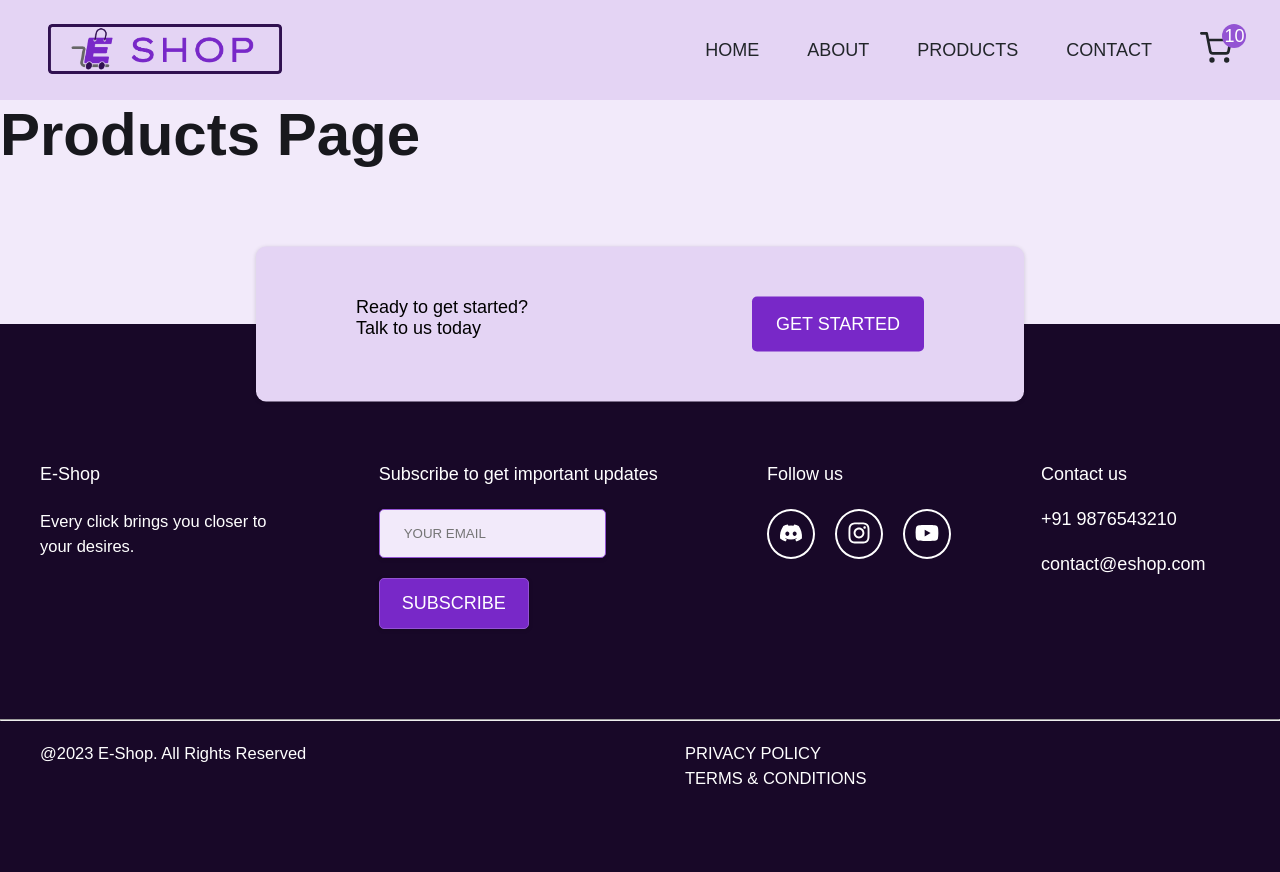
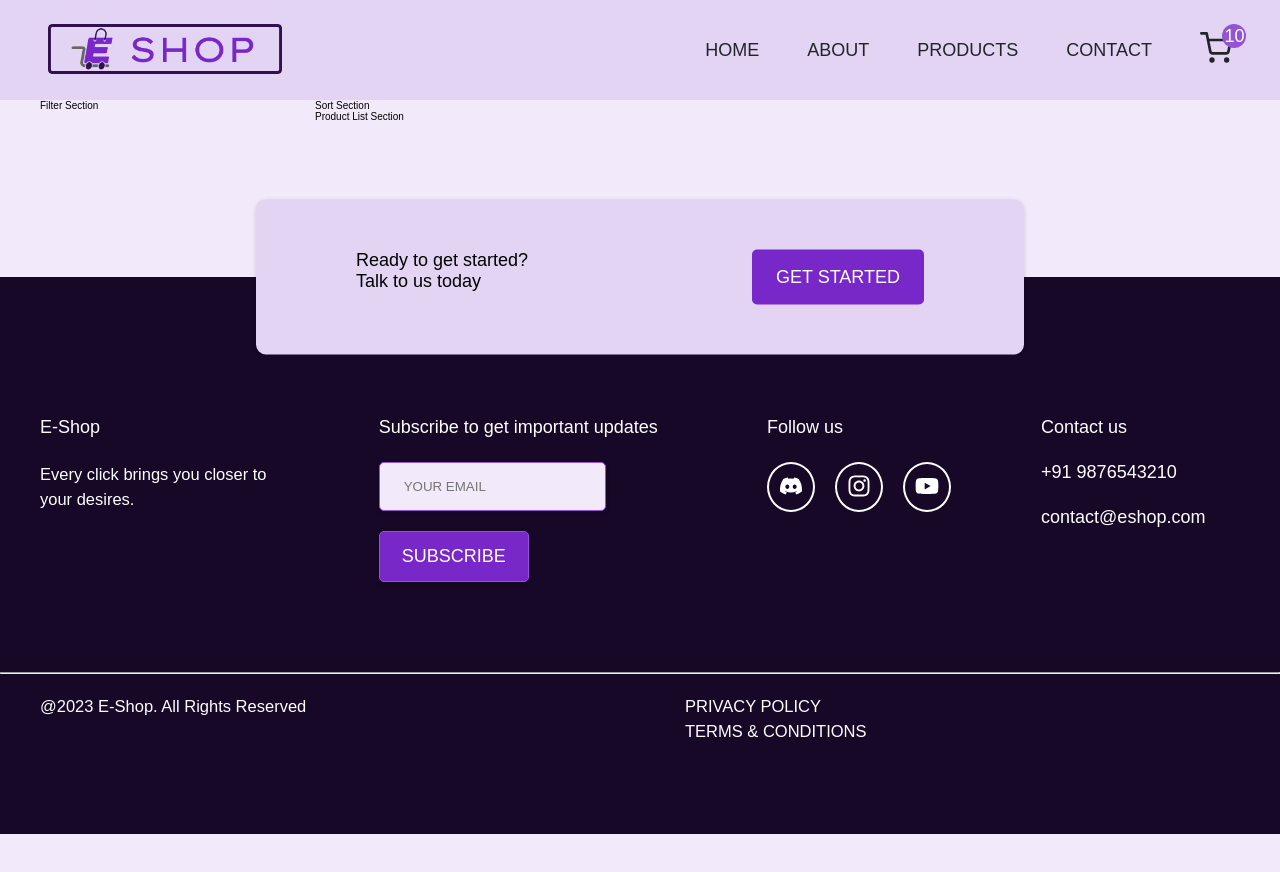
Before and after one commit to Raghav-0311/E-Shop, a React (Vite) app: page /products in a window 1280 px wide. Shown: the top 872 px of the page. After the commit the page ends 834 px from the top, so only its background shows below. Built offline with nearby package versions, Linux system fonts and the light colour scheme; no server answers.

Commit message:
Products Page Initial Setup ✅

```diff
--- /dev/null
+++ b/src/components/FilterSection.jsx
@@ -0,0 +1,11 @@
+import React from 'react'
+
+const FilterSection = () => {
+  return (
+    <div>
+      Filter Section
+    </div>
+  )
+}
+
+export default FilterSection
--- /dev/null
+++ b/src/components/ProductList.jsx
@@ -0,0 +1,11 @@
+import React from 'react'
+
+const ProductList = () => {
+  return (
+    <div>
+      Product List Section
+    </div>
+  )
+}
+
+export default ProductList
--- /dev/null
+++ b/src/components/Sort.jsx
@@ -0,0 +1,11 @@
+import React from 'react'
+
+const Sort = () => {
+  return (
+    <div>
+      Sort Section
+    </div>
+  )
+}
+
+export default Sort
--- a/src/pages/Products.jsx
+++ b/src/pages/Products.jsx
@@ -1,10 +1,29 @@
 import React from "react";
 import styled from "styled-components";
+import FilterSection from "../components/FilterSection";
+import Sort from "../components/Sort";
+import ProductList from "../components/ProductList";
 
 const Products = () => {
-  return <Wrapper>
-    <h1>Products Page</h1>
-  </Wrapper>;
+  return (
+    <Wrapper>
+      <div className="container grid grid-filter-column">
+        <div>
+          <FilterSection />
+        </div>
+
+        <section className="product-view--sort">
+          <div className="sort-filter">
+            <Sort />
+          </div>
+
+          <div className="main-product">
+            <ProductList />
+          </div>
+        </section>
+      </div>
+    </Wrapper>
+  );
 };
 
 const Wrapper = styled.section`
```
